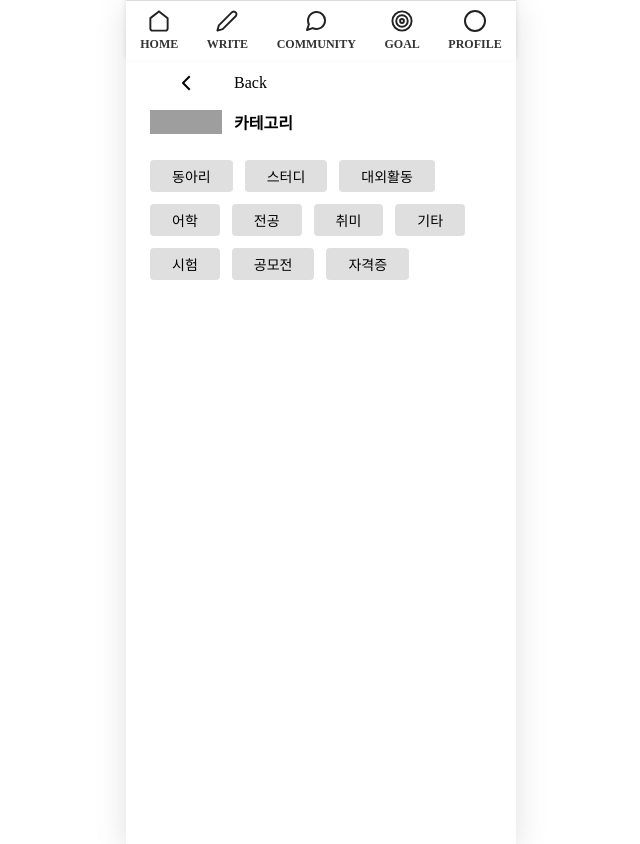
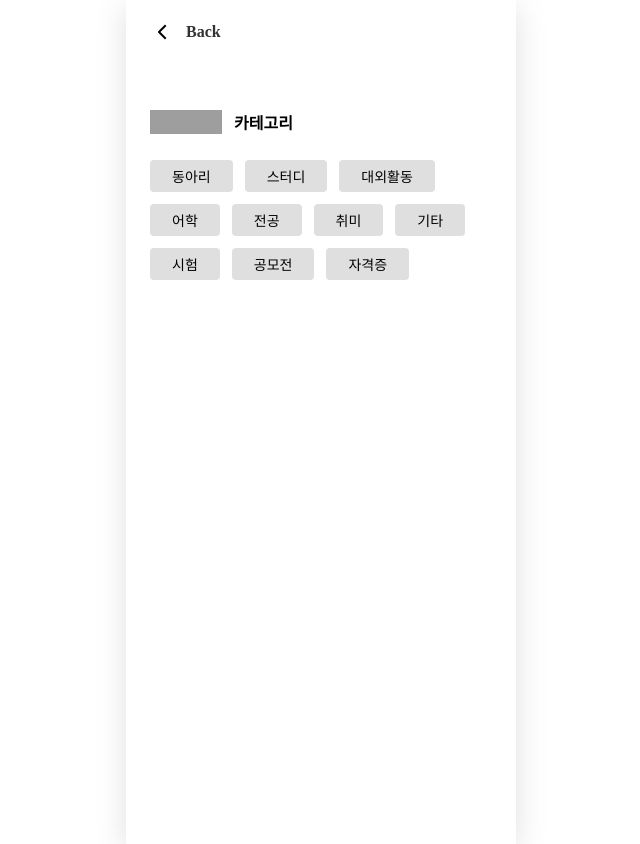
Before and after one commit to GrowPalette/GrowPalette-Web, a React (Create React App) app: page /goal_category in a window 1280 px wide. Shown: the whole page, without its empty margins (319-959 px from the left). Built offline with nearby package versions, Linux system fonts and the light colour scheme; grey boxes are pictures that could not be loaded.

Commit message:
back icon 디자인 수정

```diff
--- a/src/pages/Goal/EnterGoalCategory.js
+++ b/src/pages/Goal/EnterGoalCategory.js
@@ -4,7 +4,7 @@ import React, { useState } from "react";
 import styled from "styled-components";
 import backIcon from "../../assets/images/back.svg";
 import categoryIcon from "../../assets/images/categoryIcon.svg";
-import BottomNavbar from "../../components/BottomNavbar";
+// import BottomNavbar from "../../components/BottomNavbar";
 
 const EnterGoalCategory = () => {
   const [selectedTag, setSelectedTag] = useState(null); // 선택된 태그를 상태로 관리
@@ -40,7 +40,7 @@ const EnterGoalCategory = () => {
         ))}
       </CategoryTagContainer>
 
-      <BottomNavbar />
+      {/* <BottomNavbar /> */}
     </Container>
   );
 };
@@ -59,30 +59,34 @@ const tags = [
 ];
 
 export default EnterGoalCategory;
-
 const Container = styled.div`
-  position: relative;
+  display: flex;
+  flex-direction: column;
+  align-items: center;
   width: 100%;
   height: 100%;
-  padding-bottom: 60px; // BottomNavbar의 높이 만큼의 여백을 추가
+  padding-bottom: 60px;
 `;
 
 const BackContainer = styled.div`
   display: flex;
   align-items: center;
   position: absolute;
-  top: 71px;
+  top: 20px;
   left: 24px;
   gap: 12px;
+  z-index: 10;
 `;
 
 const StyledBackIcon = styled.img`
-  width: 72px;
+  width: 24px;
   height: 24px;
 `;
 
 const BackText = styled.span`
   font-size: 16px;
+  font-weight: bold;
+  color: #333;
 `;
 
 const CategoryContainer = styled.div`
--- a/src/pages/Goal/EnterGoalTerm.js
+++ b/src/pages/Goal/EnterGoalTerm.js
@@ -1,16 +1,45 @@
 import React from "react";
 import styled from "styled-components";
-
+import backIcon from "../../assets/images/back.svg";
 const EnterGoalTerm = () => {
-    return (
-        <Container>
-
-        </Container>
-    );
+  return (
+    <Container>
+      <BackContainer>
+        <StyledBackIcon src={backIcon} alt="뒤로가기" />
+        <BackText>Back</BackText>
+      </BackContainer>
+    </Container>
+  );
 };
 
-export default EnterGoalTerm
+export default EnterGoalTerm;
 
 const Container = styled.div`
+  display: flex;
+  flex-direction: column;
+  align-items: center;
+  width: 100%;
+  height: 100%;
+  padding-bottom: 60px;
+`;
 
-`
+const BackContainer = styled.div`
+  display: flex;
+  align-items: center;
+  position: absolute;
+  top: 20px;
+  left: 24px;
+  gap: 12px;
+  z-index: 10;
+`;
+
+const StyledBackIcon = styled.img`
+  width: 24px;
+  height: 24px;
+`;
+
+const BackText = styled.span`
+  font-size: 16px;
+  font-weight: bold;
+  color: #333;
+`;
```
